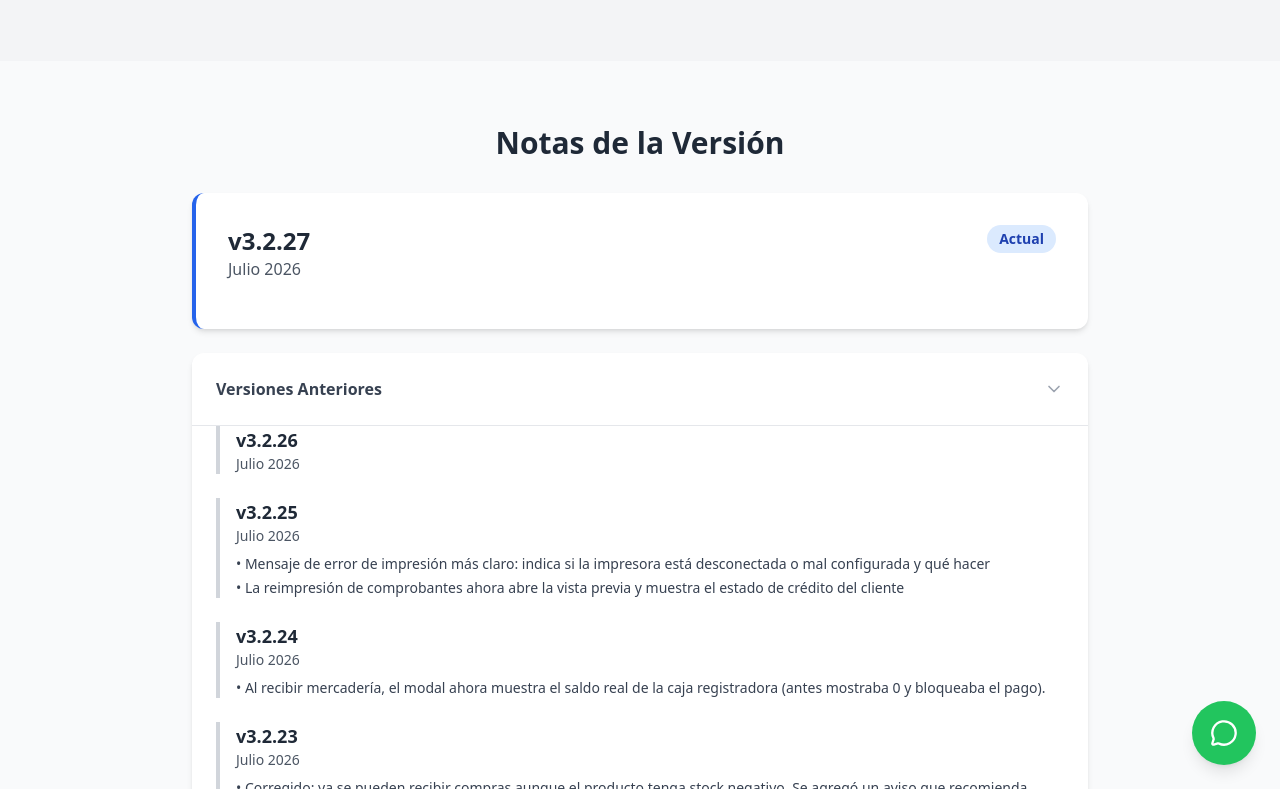
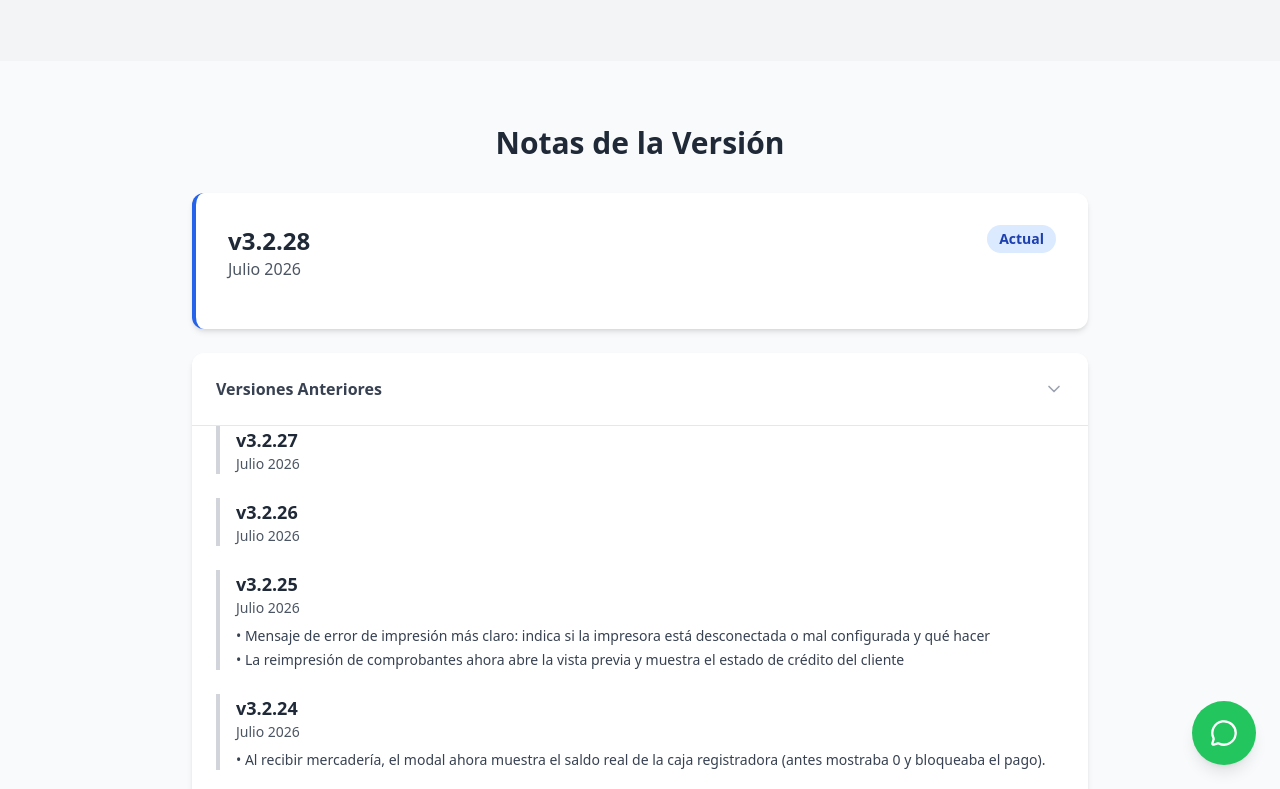
Before and after one commit to avaldezdev/flowpos-website, a plain HTML site: page descargas.html in a window 1280 px wide. Both pictures are taken after a click on the heading "Versiones Anteriores". Shown: the part 1841-2630 px from the top of the page. Drawn offline with nearby package versions, Linux system fonts and the light colour scheme.

Commit message:
release: FlowPOS v3.2.28

```diff
--- a/descargas.html
+++ b/descargas.html
@@ -260,7 +260,7 @@
                     <div class="bg-white p-8 rounded-xl shadow-md border-l-4 border-blue-600">
                         <div class="flex justify-between items-start mb-4">
                             <div>
-                                <h3 class="text-2xl font-semibold text-gray-800">v3.2.27</h3>
+                                <h3 class="text-2xl font-semibold text-gray-800">v3.2.28</h3>
                                 <p class="text-gray-600">Julio 2026</p>
                             </div>
                             <span class="bg-blue-100 text-blue-800 px-3 py-1 rounded-full text-sm font-semibold">Actual</span>
@@ -279,6 +279,13 @@
                         </summary>
                         <div class="p-6 pt-0 space-y-6 border-t">
                             <!-- FLOWPOS:RELEASE:HISTORY:START -->
+                            <div class="border-l-4 border-gray-300 pl-4">
+                                <h3 class="text-lg font-semibold text-gray-800">v3.2.27</h3>
+                                <p class="text-sm text-gray-600 mb-2">Julio 2026</p>
+                                <ul class="text-sm text-gray-700 space-y-1">
+
+                                </ul>
+                            </div>
                             <div class="border-l-4 border-gray-300 pl-4">
                                 <h3 class="text-lg font-semibold text-gray-800">v3.2.26</h3>
                                 <p class="text-sm text-gray-600 mb-2">Julio 2026</p>
--- a/js/config.js
+++ b/js/config.js
@@ -14,7 +14,7 @@ window.FLOWPOS_CONFIG = {
   // CONFIGURACIÓN PRINCIPAL - Solo cambiar aquí para nuevas versiones
   // ============================================================================
 
-  version: '3.2.27',
+  version: '3.2.28',
   releaseDate: '2026-07-10',
 
   // ============================================================================
```
